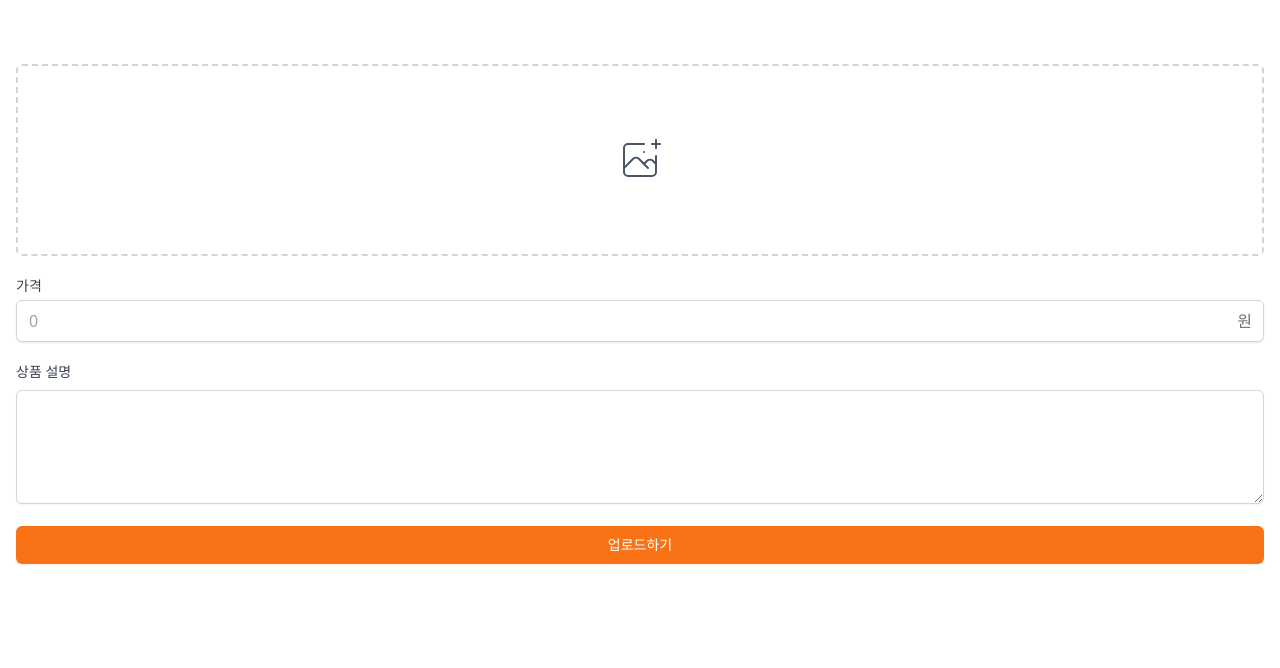
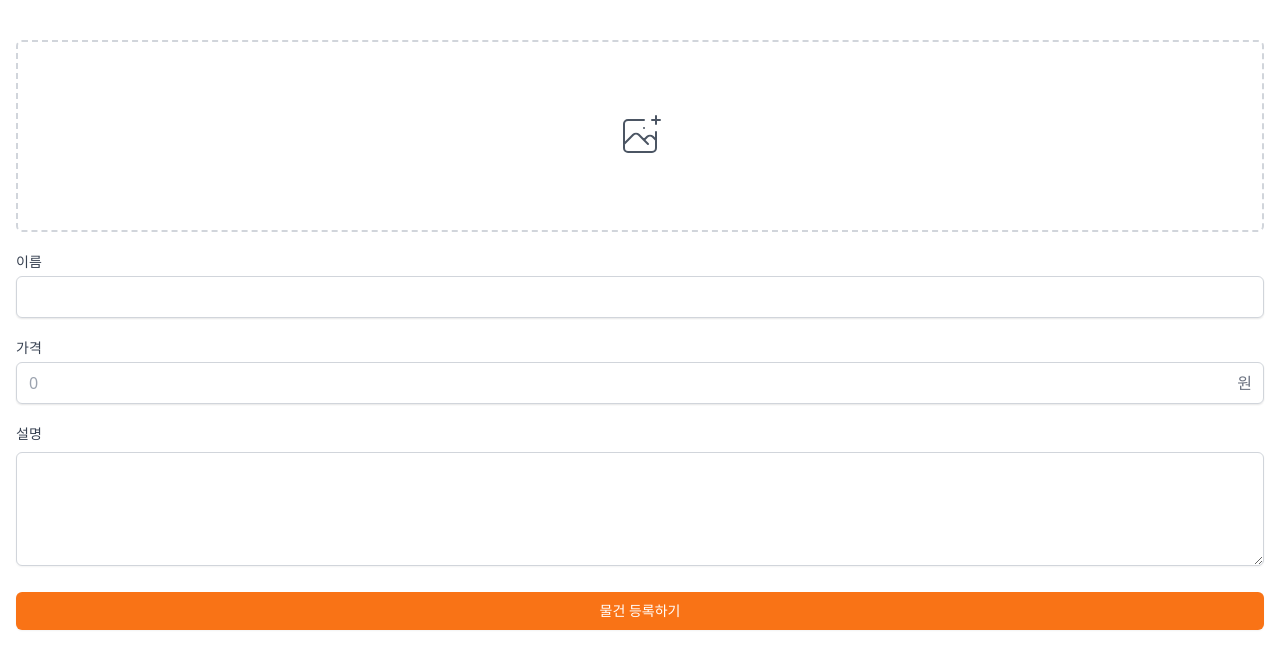
Before and after one commit to n0hack/daangn-market, a Next.js app: page /items/upload in a window 1280 px wide. Shown: the top 668 px of the page. Built offline with nearby package versions, Linux system fonts and the light colour scheme.

Commit message:
[refactor] 간격 관련 변경 (padding → space)

```diff
--- a/pages/items/upload.tsx
+++ b/pages/items/upload.tsx
@@ -4,7 +4,7 @@ type Props = {};
 
 const Upload: NextPage = ({}: Props) => {
   return (
-    <div className="px-4 py-16">
+    <div className="px-4 py-10 space-y-5">
       <div>
         <label className="w-full text-gray-600 hover:text-orange-500 hover:border-orange-500 cursor-pointer flex items-center justify-center border-2 border-dashed border-gray-300 h-48 rounded-md">
           <svg
@@ -21,11 +21,25 @@ const Upload: NextPage = ({}: Props) => {
               strokeLinejoin="round"
             />
           </svg>
-
           <input type="file" className="hidden" />
         </label>
       </div>
-      <div className="my-5">
+      <div>
+        <label
+          htmlFor="name"
+          className="text-sm font-medium text-gray-700 mb-1 block"
+        >
+          이름
+        </label>
+        <div className="rounded-md shadow-sm flex items-center">
+          <input
+            id="name"
+            type="text"
+            className="appearance-none w-full px-3 pr-7 py-2 border border-gray-300 rounded-md shadow-sm placeholder-gray-400 focus:outline-none focus:ring-orange-500 focus:border-orange-500"
+          />
+        </div>
+      </div>
+      <div>
         <label
           htmlFor="price"
           className="text-sm font-medium text-gray-700 mb-1 block"
@@ -49,7 +63,7 @@ const Upload: NextPage = ({}: Props) => {
           htmlFor="description"
           className="text-sm font-medium text-gray-700 mb-1 block"
         >
-          상품 설명
+          설명
         </label>
         <textarea
           id="description"
@@ -58,7 +72,7 @@ const Upload: NextPage = ({}: Props) => {
         />
       </div>
       <button className="mt-4 w-full bg-orange-500 hover:bg-orange-600 text-white py-2 px-2 border border-transparent rounded-md shadow-sm text-sm font-medium focus:ring-2 focus:ring-offset-2 focus:ring-orange-500 focus:outline-none">
-        업로드하기
+        물건 등록하기
       </button>
     </div>
   );
```
Also changed, not shown: pages/streams/[id].tsx (renamed from pages/stream/[id].tsx), pages/streams/index.tsx (renamed from pages/stream/index.tsx).
